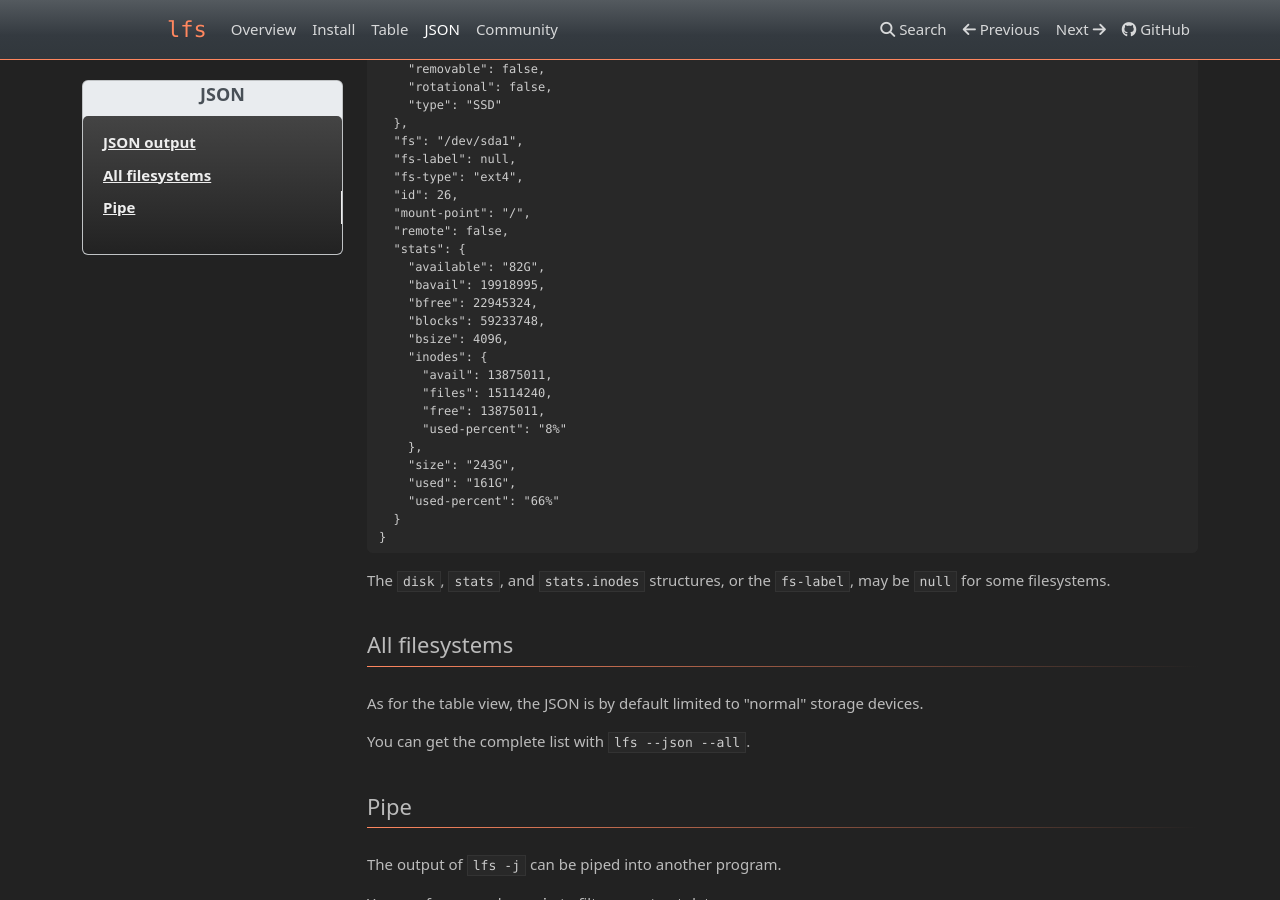
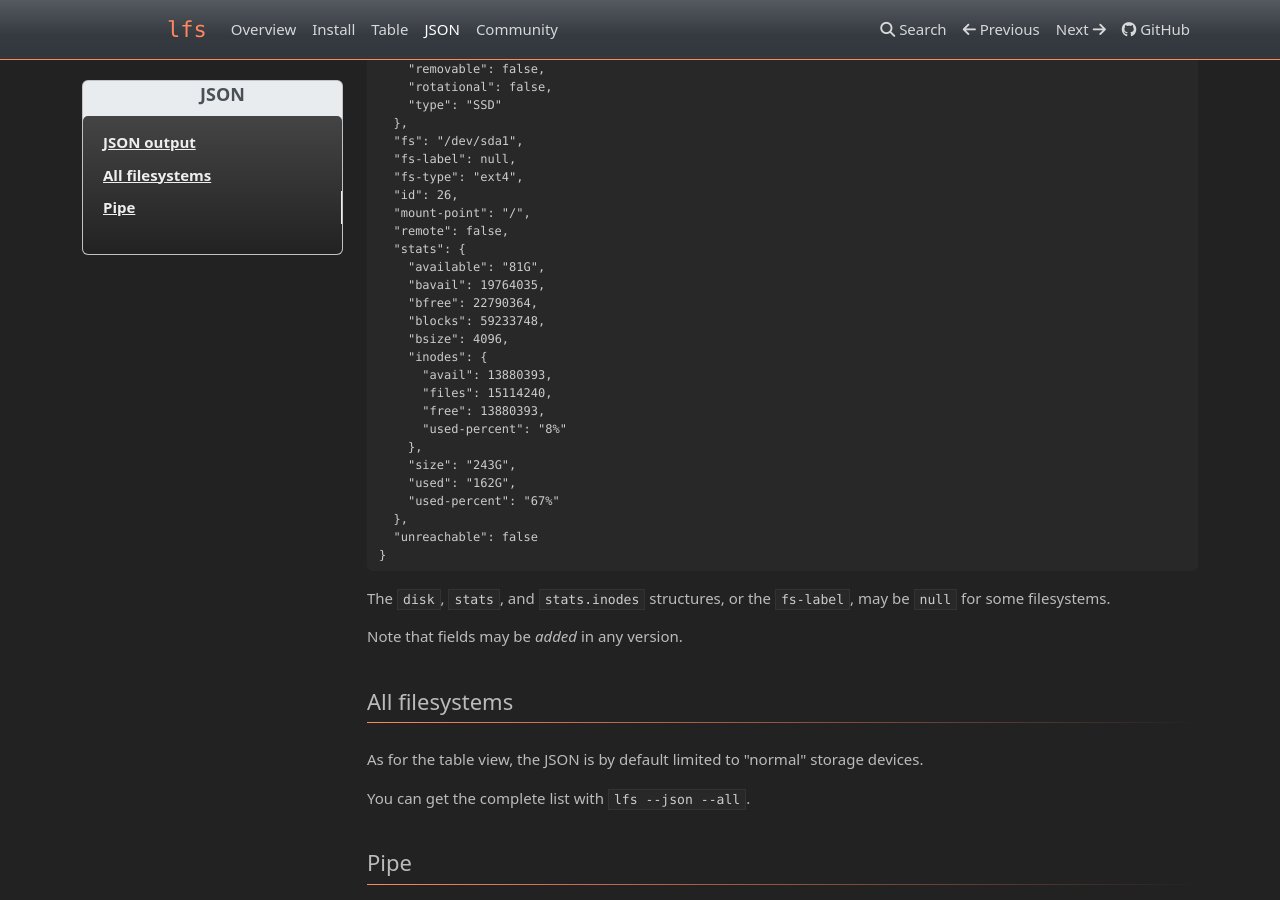
Before and after one commit to Canop/dysk, an MkDocs documentation site: the page built from website/docs/json.md, in a window 1280 px wide and 900 px high, scrolled down 480 px. Built offline with MkDocs 1.6.1, drawn with Linux system fonts in a browser that asks for light colours; nearby versions of some CDN libraries; a style sheet for code colours, icons or effects is not loaded.

Commit message:
add 'unreachable' information in json and table

````diff
--- a/Cargo.toml
+++ b/Cargo.toml
@@ -1,6 +1,6 @@
 [package]
 name = "lfs"
-version = "2.3.1"
+version = "2.3.2-dev"
 authors = ["dystroy <denys.seguret@gmail.com>"]
 edition = "2021"
 keywords = ["linux", "filesystem", "fs"]
@@ -15,7 +15,7 @@ rust-version = "1.56"
 argh = "0.1.7"
 crossterm = "0.22.1"
 file-size = "1.0.3"
-lfs-core = "0.10.1"
+lfs-core = "0.10.2"
 serde = "1.0"
 serde_json = "1.0"
 termimad = "0.20.0"
--- a/website/docs/json.md
+++ b/website/docs/json.md
@@ -34,25 +34,28 @@ Here it is:
   "mount-point": "/",
   "remote": false,
   "stats": {
-    "available": "82G",
-    "bavail": 19918995,
-    "bfree": 22945324,
+    "available": "81G",
+    "bavail": 19764035,
+    "bfree": 22790364,
     "blocks": 59233748,
     "bsize": 4096,
     "inodes": {
-      "avail": 13875011,
+      "avail": 13880393,
       "files": 15114240,
-      "free": 13875011,
+      "free": 13880393,
       "used-percent": "8%"
     },
     "size": "243G",
-    "used": "161G",
-    "used-percent": "66%"
-  }
+    "used": "162G",
+    "used-percent": "67%"
+  },
+  "unreachable": false
 }
 ```
 
 The `disk`, `stats`, and `stats.inodes` structures, or the `fs-label`, may be `null` for some filesystems.
+
+Note that fields may be *added* in any version.
 
 # All filesystems
 
````
Also changed, not shown: CHANGELOG.md, 6 other files.
